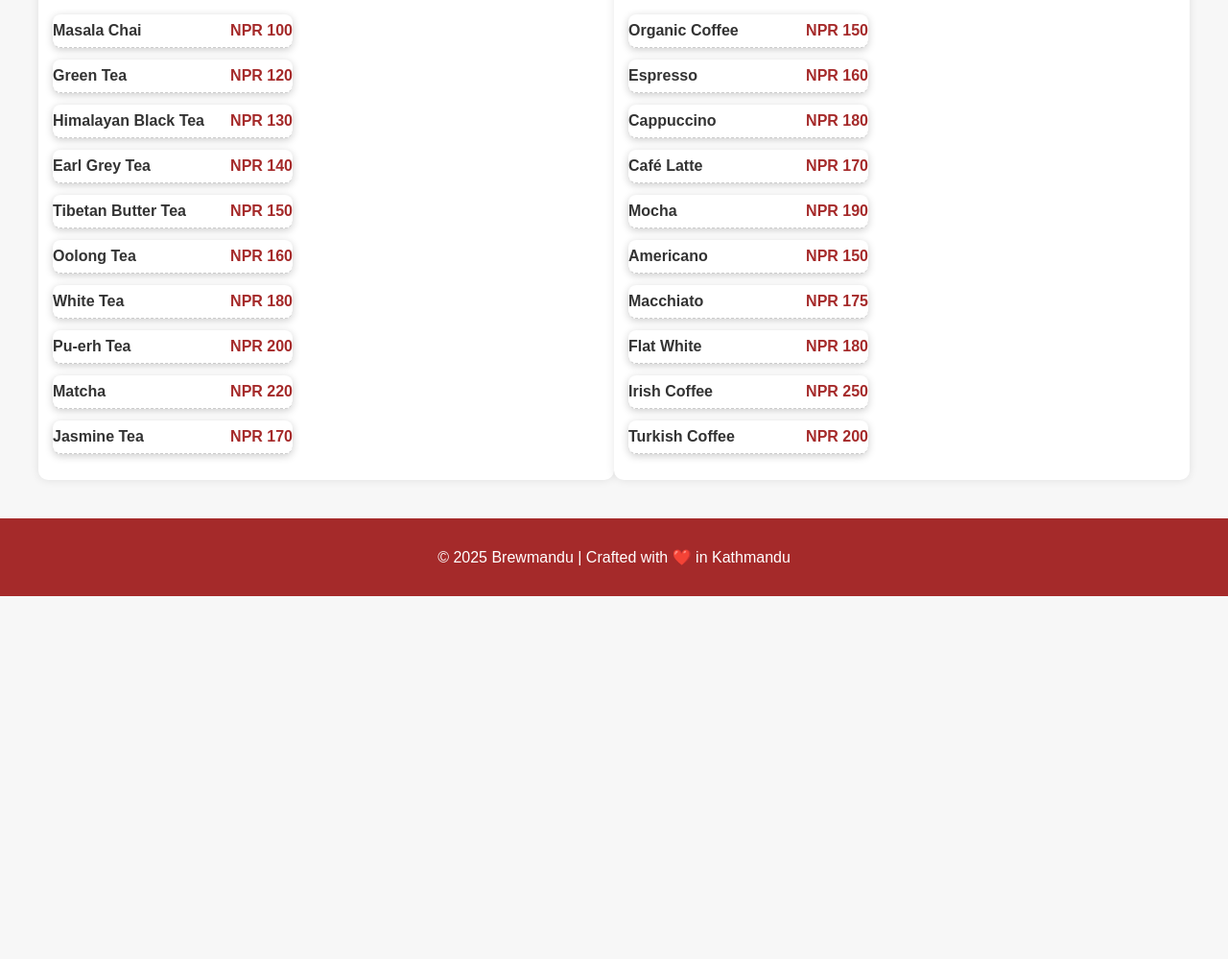
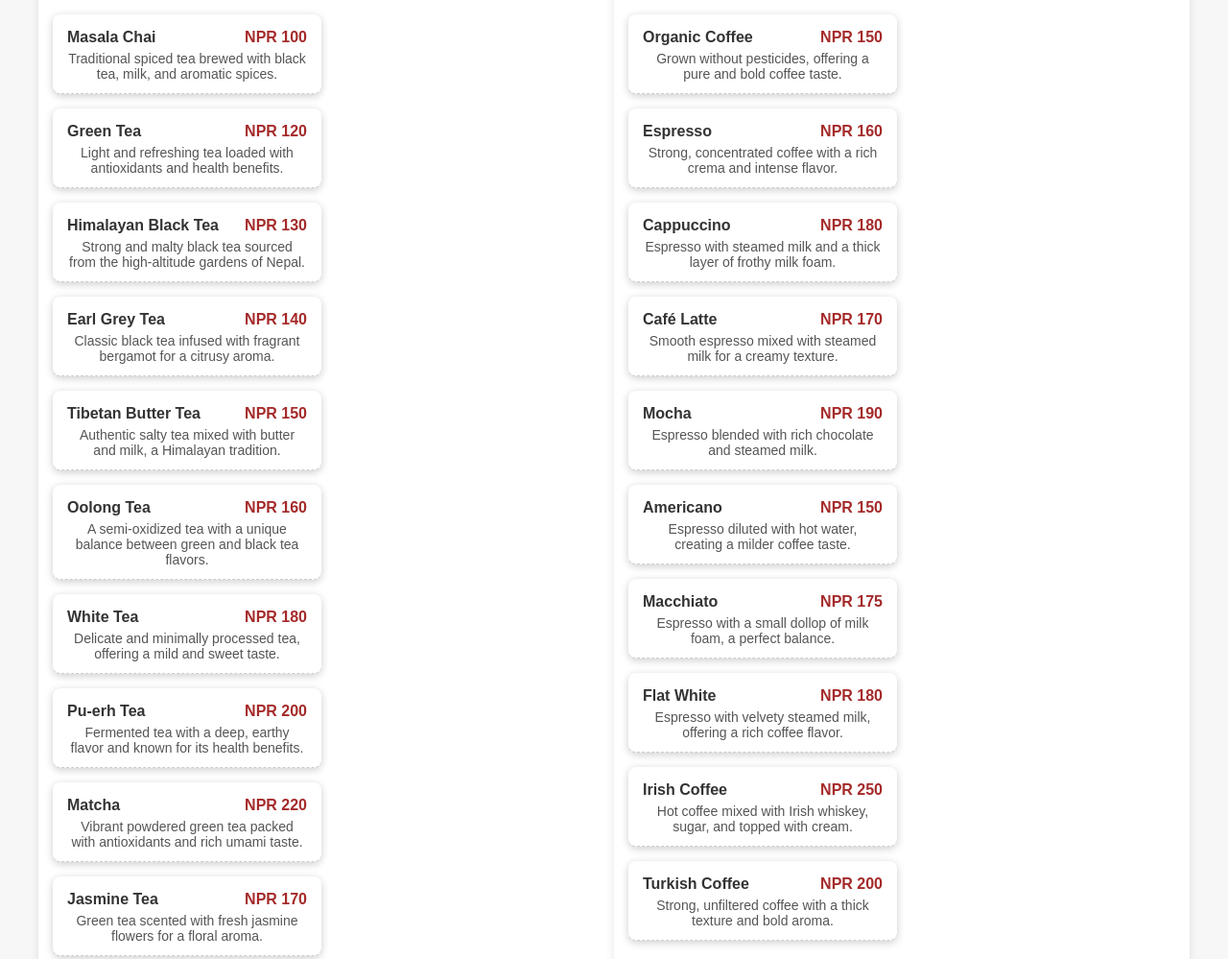
Before and after one commit to mechandra/brewmandu, a plain HTML site: page menu.html in a window 1280 px wide. Shown: the part 220-1219 px from the top of the page at 96% size. Before the commit the page ends 841 px from the top, so only its background shows below. Drawn offline with Linux system fonts and the light colour scheme.

```diff
--- a/menu.html
+++ b/menu.html
@@ -45,10 +45,8 @@
         }
 
         .menu-item {
-            display: flex;
-            justify-content: space-between;
-            margin-bottom: 12px;
-            padding: 8px 0;
+            margin-bottom: 15px;
+            padding-bottom: 12px;
             border-bottom: 1px dashed #ccc;
         }
 
@@ -56,6 +54,14 @@
             margin: 0;
             font-size: 16px;
             color: #333;
+            display: flex;
+            justify-content: space-between;
+        }
+
+        .menu-item p {
+            font-size: 14px;
+            color: #555;
+            margin: 5px 0 0;
         }
 
         .price {
@@ -82,31 +88,91 @@
     <!-- Tea Section (Left) -->
     <div class="menu-section">
         <h2>Tea Varieties</h2>
-        <div class="menu-item"><h3>Masala Chai</h3> <span class="price">NPR 100</span></div>
-        <div class="menu-item"><h3>Green Tea</h3> <span class="price">NPR 120</span></div>
-        <div class="menu-item"><h3>Himalayan Black Tea</h3> <span class="price">NPR 130</span></div>
-        <div class="menu-item"><h3>Earl Grey Tea</h3> <span class="price">NPR 140</span></div>
-        <div class="menu-item"><h3>Tibetan Butter Tea</h3> <span class="price">NPR 150</span></div>
-        <div class="menu-item"><h3>Oolong Tea</h3> <span class="price">NPR 160</span></div>
-        <div class="menu-item"><h3>White Tea</h3> <span class="price">NPR 180</span></div>
-        <div class="menu-item"><h3>Pu-erh Tea</h3> <span class="price">NPR 200</span></div>
-        <div class="menu-item"><h3>Matcha</h3> <span class="price">NPR 220</span></div>
-        <div class="menu-item"><h3>Jasmine Tea</h3> <span class="price">NPR 170</span></div>
+        <div class="menu-item">
+            <h3>Masala Chai <span class="price">NPR 100</span></h3>
+            <p>Traditional spiced tea brewed with black tea, milk, and aromatic spices.</p>
+        </div>
+        <div class="menu-item">
+            <h3>Green Tea <span class="price">NPR 120</span></h3>
+            <p>Light and refreshing tea loaded with antioxidants and health benefits.</p>
+        </div>
+        <div class="menu-item">
+            <h3>Himalayan Black Tea <span class="price">NPR 130</span></h3>
+            <p>Strong and malty black tea sourced from the high-altitude gardens of Nepal.</p>
+        </div>
+        <div class="menu-item">
+            <h3>Earl Grey Tea <span class="price">NPR 140</span></h3>
+            <p>Classic black tea infused with fragrant bergamot for a citrusy aroma.</p>
+        </div>
+        <div class="menu-item">
+            <h3>Tibetan Butter Tea <span class="price">NPR 150</span></h3>
+            <p>Authentic salty tea mixed with butter and milk, a Himalayan tradition.</p>
+        </div>
+        <div class="menu-item">
+            <h3>Oolong Tea <span class="price">NPR 160</span></h3>
+            <p>A semi-oxidized tea with a unique balance between green and black tea flavors.</p>
+        </div>
+        <div class="menu-item">
+            <h3>White Tea <span class="price">NPR 180</span></h3>
+            <p>Delicate and minimally processed tea, offering a mild and sweet taste.</p>
+        </div>
+        <div class="menu-item">
+            <h3>Pu-erh Tea <span class="price">NPR 200</span></h3>
+            <p>Fermented tea with a deep, earthy flavor and known for its health benefits.</p>
+        </div>
+        <div class="menu-item">
+            <h3>Matcha <span class="price">NPR 220</span></h3>
+            <p>Vibrant powdered green tea packed with antioxidants and rich umami taste.</p>
+        </div>
+        <div class="menu-item">
+            <h3>Jasmine Tea <span class="price">NPR 170</span></h3>
+            <p>Green tea scented with fresh jasmine flowers for a floral aroma.</p>
+        </div>
     </div>
 
     <!-- Coffee Section (Right) -->
     <div class="menu-section">
         <h2>Coffee Varieties</h2>
-        <div class="menu-item"><h3>Organic Coffee</h3> <span class="price">NPR 150</span></div>
-        <div class="menu-item"><h3>Espresso</h3> <span class="price">NPR 160</span></div>
-        <div class="menu-item"><h3>Cappuccino</h3> <span class="price">NPR 180</span></div>
-        <div class="menu-item"><h3>Café Latte</h3> <span class="price">NPR 170</span></div>
-        <div class="menu-item"><h3>Mocha</h3> <span class="price">NPR 190</span></div>
-        <div class="menu-item"><h3>Americano</h3> <span class="price">NPR 150</span></div>
-        <div class="menu-item"><h3>Macchiato</h3> <span class="price">NPR 175</span></div>
-        <div class="menu-item"><h3>Flat White</h3> <span class="price">NPR 180</span></div>
-        <div class="menu-item"><h3>Irish Coffee</h3> <span class="price">NPR 250</span></div>
-        <div class="menu-item"><h3>Turkish Coffee</h3> <span class="price">NPR 200</span></div>
+        <div class="menu-item">
+            <h3>Organic Coffee <span class="price">NPR 150</span></h3>
+            <p>Grown without pesticides, offering a pure and bold coffee taste.</p>
+        </div>
+        <div class="menu-item">
+            <h3>Espresso <span class="price">NPR 160</span></h3>
+            <p>Strong, concentrated coffee with a rich crema and intense flavor.</p>
+        </div>
+        <div class="menu-item">
+            <h3>Cappuccino <span class="price">NPR 180</span></h3>
+            <p>Espresso with steamed milk and a thick layer of frothy milk foam.</p>
+        </div>
+        <div class="menu-item">
+            <h3>Café Latte <span class="price">NPR 170</span></h3>
+            <p>Smooth espresso mixed with steamed milk for a creamy texture.</p>
+        </div>
+        <div class="menu-item">
+            <h3>Mocha <span class="price">NPR 190</span></h3>
+            <p>Espresso blended with rich chocolate and steamed milk.</p>
+        </div>
+        <div class="menu-item">
+            <h3>Americano <span class="price">NPR 150</span></h3>
+            <p>Espresso diluted with hot water, creating a milder coffee taste.</p>
+        </div>
+        <div class="menu-item">
+            <h3>Macchiato <span class="price">NPR 175</span></h3>
+            <p>Espresso with a small dollop of milk foam, a perfect balance.</p>
+        </div>
+        <div class="menu-item">
+            <h3>Flat White <span class="price">NPR 180</span></h3>
+            <p>Espresso with velvety steamed milk, offering a rich coffee flavor.</p>
+        </div>
+        <div class="menu-item">
+            <h3>Irish Coffee <span class="price">NPR 250</span></h3>
+            <p>Hot coffee mixed with Irish whiskey, sugar, and topped with cream.</p>
+        </div>
+        <div class="menu-item">
+            <h3>Turkish Coffee <span class="price">NPR 200</span></h3>
+            <p>Strong, unfiltered coffee with a thick texture and bold aroma.</p>
+        </div>
     </div>
 </section>
 
```
